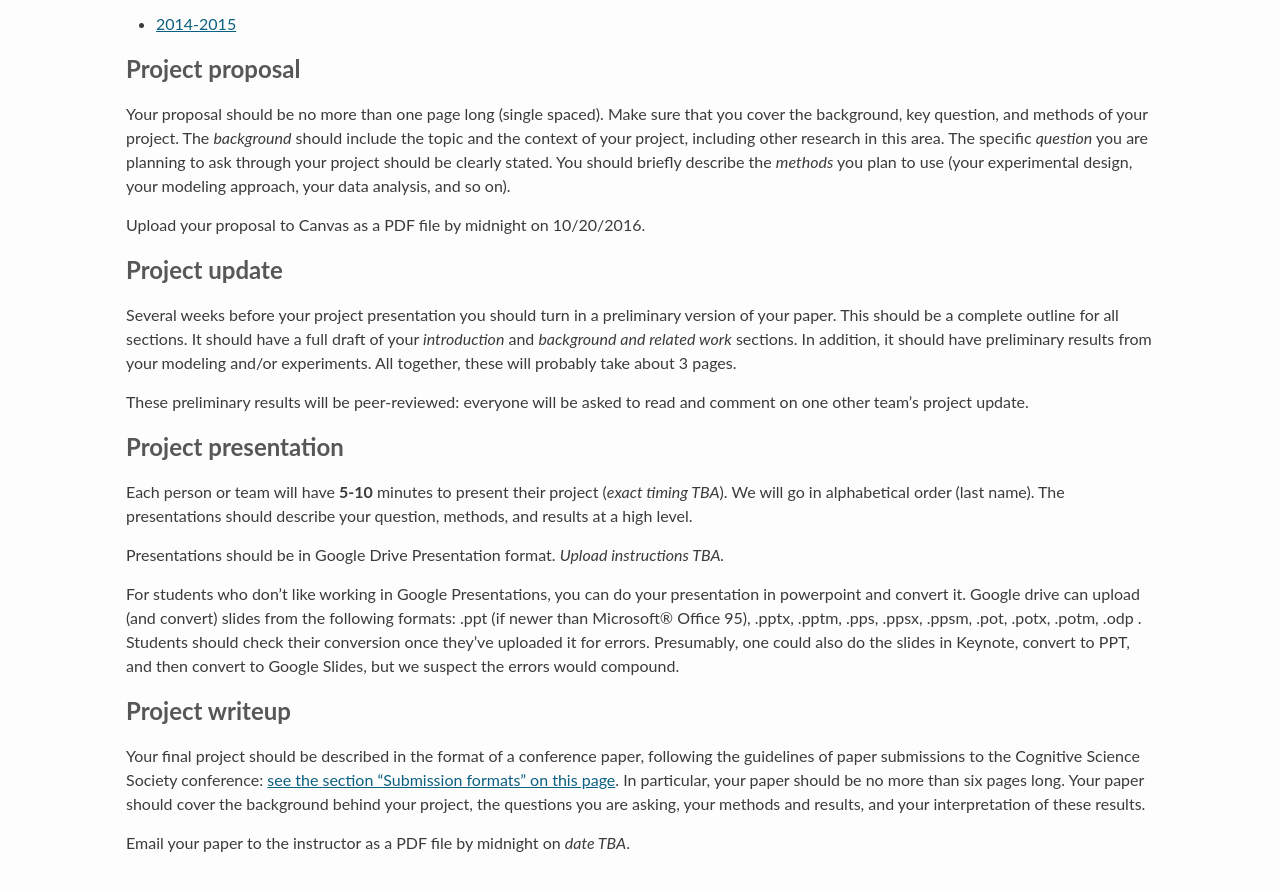
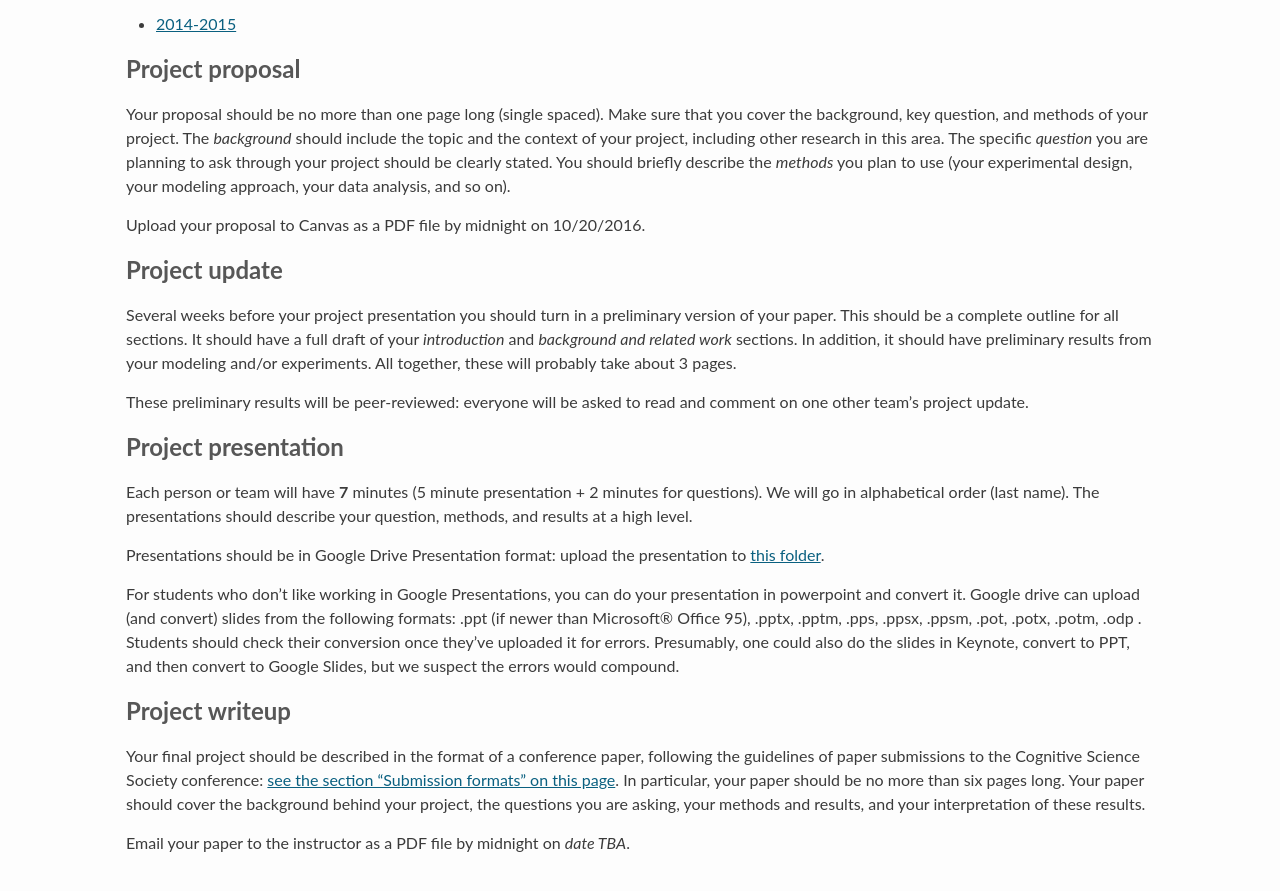
Before and after one commit to stanford-cocolab/cocolab.stanford.edu, a Jekyll site: the page built from psych204-fall2016.md, in a window 1280 px wide and 900 px high, scrolled down 5568 px. Shown: the top 891 px of the window. Built offline with Jekyll 4.4.1, drawn with Linux system fonts in a browser that asks for light colours; Markdown is read by kramdown in place of the engine named in the settings; a script that is not in the unit is left out.

Commit message:
add presentation instructions to syllabus

```diff
--- a/psych204-fall2016.md
+++ b/psych204-fall2016.md
@@ -339,31 +339,46 @@ Upload your proposal to Canvas as a PDF file by midnight on 10/20/2016.
 
 ## Project update
 
-Several weeks before your project presentation you should turn in a preliminary version of your paper. This should be a complete outline for all sections. It should have a full draft of your *introduction* and *background and related work* sections. In addition, it should have preliminary results from your modeling and/or experiments. All together, these will probably take about 3 pages.
+Several weeks before your project presentation you should turn in a
+preliminary version of your paper. This should be a complete outline
+for all sections. It should have a full draft of your *introduction*
+and *background and related work* sections. In addition, it should
+have preliminary results from your modeling and/or experiments. All
+together, these will probably take about 3 pages.
 
-<!-- Upload your proposal to Canvas as a PDF file by midnight on 11/14/2016. -->
-
-These preliminary results will be peer-reviewed: everyone will be asked to read and comment on one other team's project update.
+These preliminary results will be peer-reviewed: everyone will be
+asked to read and comment on one other team's project update.
 
 ## Project presentation
 
-Each person or team will have **5-10** minutes to present their project (*exact timing TBA*). We will go in
-alphabetical order (last name). The presentations should describe your question,
-methods, and results at a high level.
+Each person or team will have **7** minutes (5 minute presentation + 2
+minutes for questions). We will go in alphabetical order (last
+name). The presentations should describe your question, methods, and
+results at a high level.
 
-Presentations should be in Google Drive Presentation format. *Upload instructions TBA.*
+Presentations should be in Google Drive Presentation format: upload
+the presentation to [this
+folder](https://drive.google.com/drive/folders/0BxDiKG5ZeJxed1hMNTJuZWl4cFU).
 
-For students who don’t like working in Google Presentations, you can do your presentation in powerpoint and convert it. Google drive can upload (and convert) slides from the following formats: .ppt (if newer than Microsoft® Office 95), .pptx, .pptm, .pps, .ppsx, .ppsm, .pot, .potx, .potm, .odp . Students should check their conversion once they’ve uploaded it for errors. Presumably, one could also do the slides in Keynote, convert to PPT, and then convert to Google Slides, but we suspect the errors would compound.
-
+For students who don’t like working in Google Presentations, you can
+do your presentation in powerpoint and convert it. Google drive can
+upload (and convert) slides from the following formats: .ppt (if newer
+than Microsoft® Office 95), .pptx, .pptm, .pps, .ppsx, .ppsm, .pot,
+.potx, .potm, .odp . Students should check their conversion once
+they’ve uploaded it for errors. Presumably, one could also do the
+slides in Keynote, convert to PPT, and then convert to Google Slides,
+but we suspect the errors would compound.
 
 ## Project writeup
 
 Your final project should be described in the format of a conference
-paper, following the guidelines of paper submissions to the
-Cognitive Science Society conference: [see the section "Submission formats" on this page](http://www.cognitivesciencesociety.org/cogsci-archival-conference-information/).
-In particular, your paper should be no more than six pages long.
-Your paper should cover the background behind your
-project, the questions you are asking, your methods and results, and
-your interpretation of these results.
+paper, following the guidelines of paper submissions to the Cognitive
+Science Society conference: [see the section "Submission formats" on
+this
+page](http://www.cognitivesciencesociety.org/cogsci-archival-conference-information/).
+In particular, your paper should be no more than six pages long.  Your
+paper should cover the background behind your project, the questions
+you are asking, your methods and results, and your interpretation of
+these results.
 
 Email your paper to the instructor as a PDF file by midnight on *date TBA*.
```
